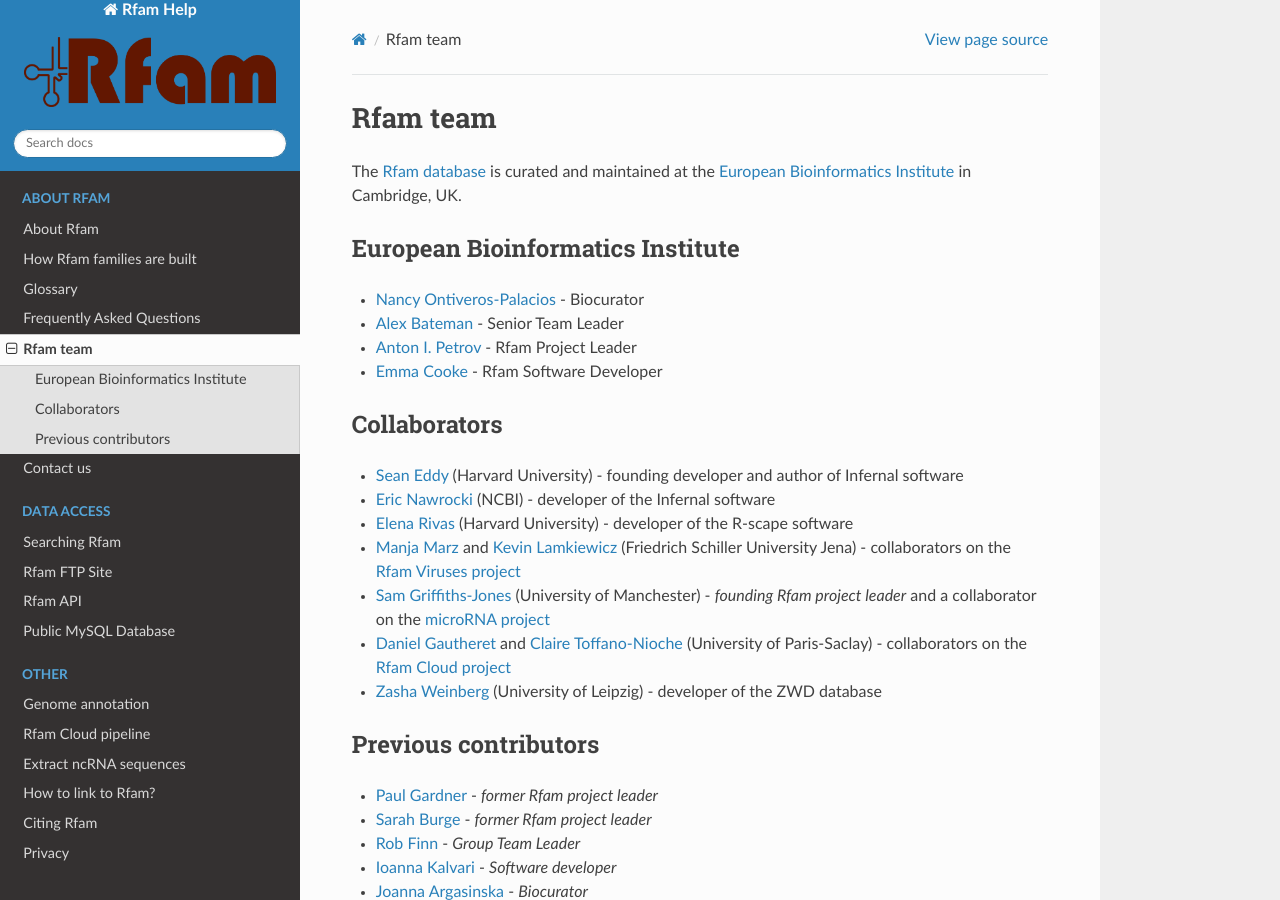
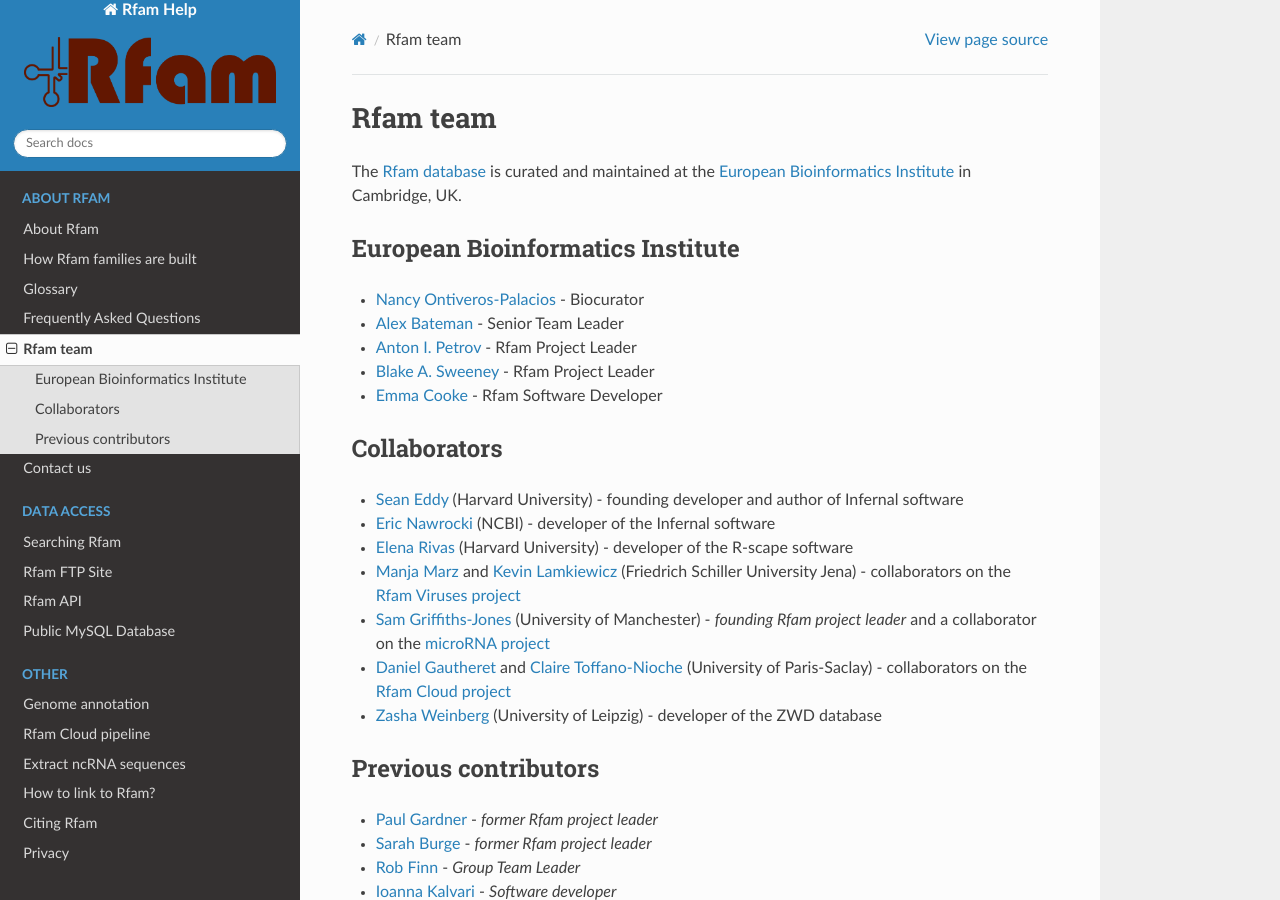
Before and after one commit to Rfam/rfam-docs, a Sphinx documentation site: the page built from docs/source/rfam-team.rst, in a window 1280 px wide and 900 px high. Built offline with Sphinx 7.4.7 and the Read the Docs theme 2.0.0, drawn with Linux system fonts in a browser that asks for light colours.

Commit message:
Add Blake Sweeney as project leader

```diff
--- a/docs/source/rfam-team.rst
+++ b/docs/source/rfam-team.rst
@@ -10,6 +10,7 @@
 * `Nancy Ontiveros-Palacios <http://www.ebi.ac.uk/about/people/nancy-ontiveros>`_ - Biocurator
 * `Alex Bateman <http://www.ebi.ac.uk/about/people/alex-bateman>`_ - Senior Team Leader
 * `Anton I. Petrov <http://www.ebi.ac.uk/about/people/anton-petrov>`_ - Rfam Project Leader
+* `Blake A. Sweeney <https://www.ebi.ac.uk/about/people/blake-sweeney>`_ - Rfam Project Leader
 * `Emma Cooke <http://www.ebi.ac.uk/about/people/emma-cooke>`_ - Rfam Software Developer
 
 Collaborators
```
